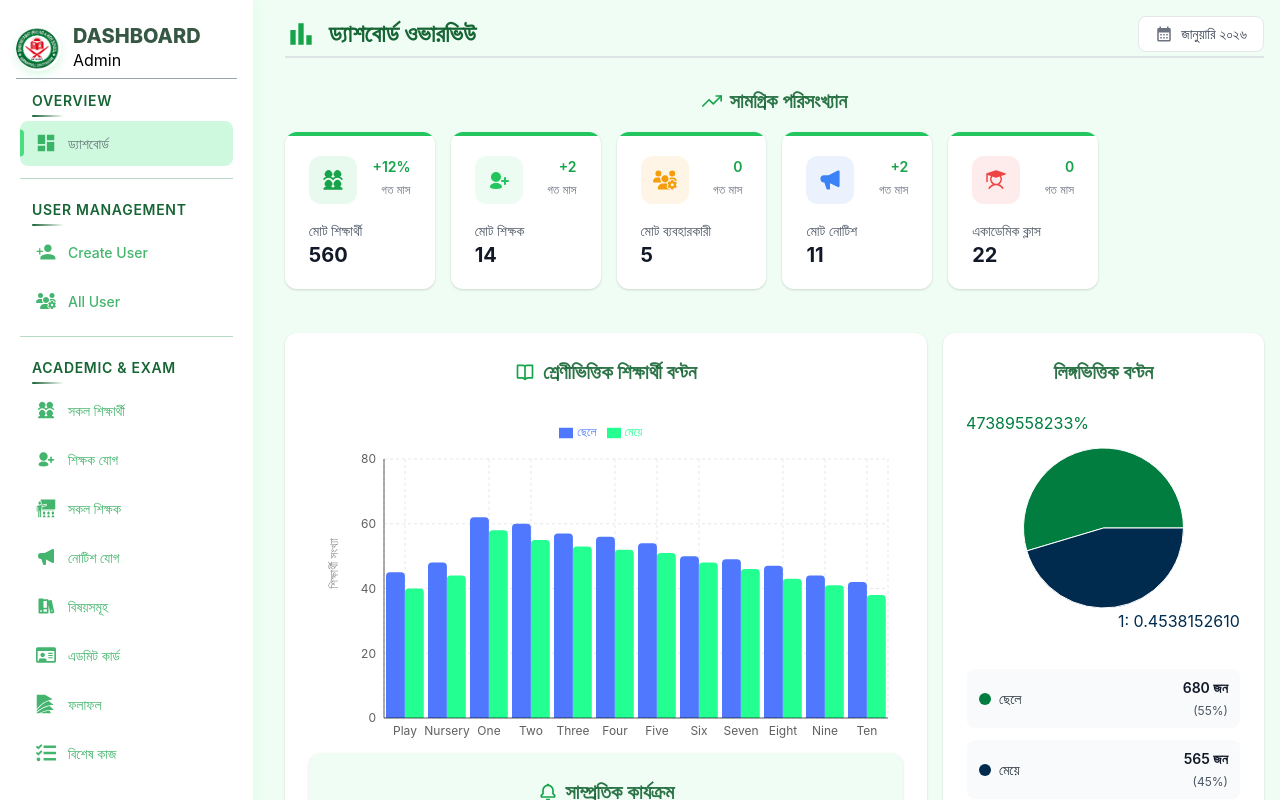
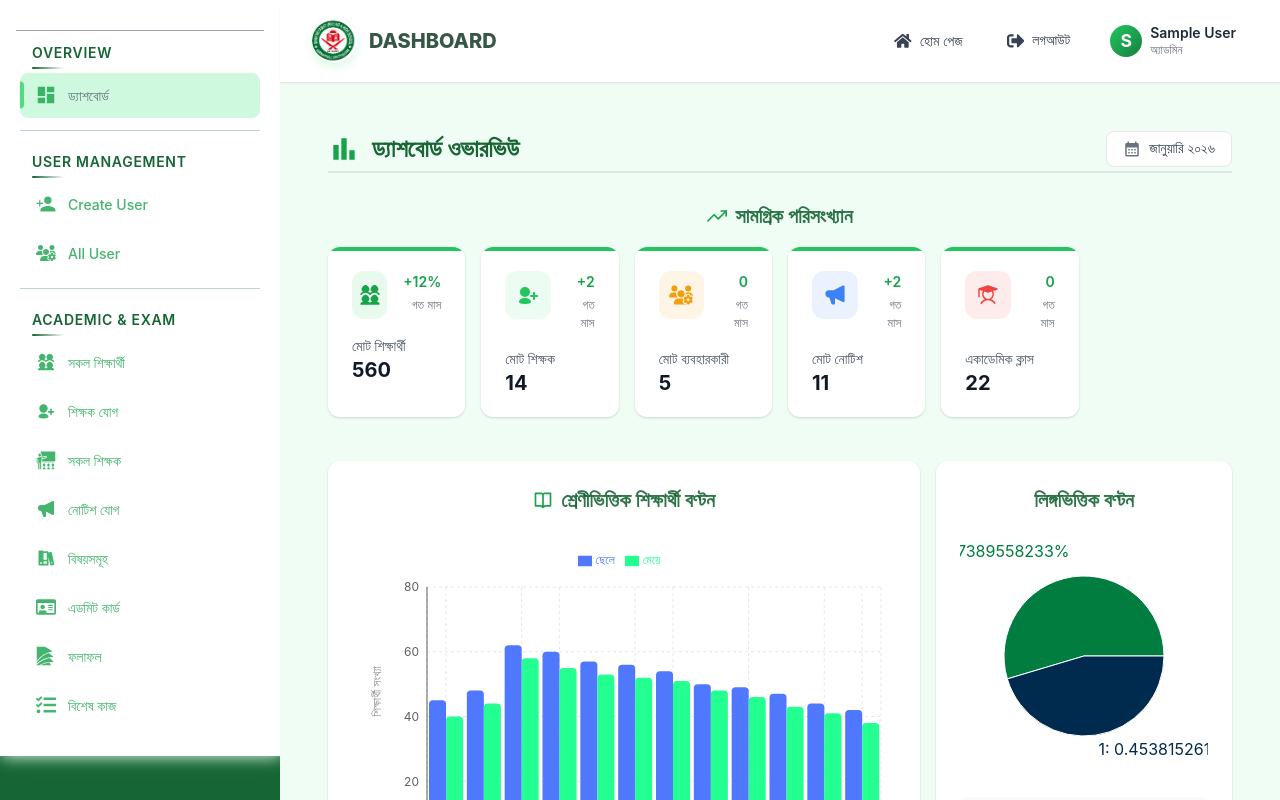
Before and after one commit to RRDesignHub/sns-dashboard, a React (Vite) app: page /dashboard/overview in a window 1280 px wide. Shown: the top 800 px of the page. Built offline with nearby package versions, Linux system fonts and the light colour scheme; sample sign-in values are in the browser's storage.

Commit message:
Add logout functionality and redesign the dashboard right side content

```diff
--- a/src/AuthProvider/AuthProvider.tsx
+++ b/src/AuthProvider/AuthProvider.tsx
@@ -1,5 +1,5 @@
 import { useState, type ReactNode } from "react";
-import { AuthContext } from "./AuthContext"; // Import from the other file
+import { AuthContext } from "./AuthContext";
 import axios from "axios";
 import type {
   LoginCredentials,
--- a/src/components/DashboardComponents/SidebarNav.tsx
+++ b/src/components/DashboardComponents/SidebarNav.tsx
@@ -44,7 +44,6 @@ export interface NavGroup {
 }
 
 const SidebarNav = () => {
-  // TEMP: later this will come from Redux / Auth Context
   const userRole: UserRole = {
     isAdmin: true,
     isTeacher: false,
@@ -230,22 +229,9 @@ const SidebarNav = () => {
       ],
     },
   ];
+
   return (
     <div className={styles.sidebarWrapper}>
-      {/* 1. Branding Section - Now inside the wrapper for proper styling */}
-      <div className={styles.brand}>
-        <img src="/logo.png" alt="SNS_logo" />
-        <div className={styles.brandText}>
-          <h2>Dashboard</h2>
-          <span>
-            {userRole.isAdmin
-              ? "Admin"
-              : userRole.isAdmin
-                ? "Teacher"
-                : "Accountant"}
-          </span>
-        </div>
-      </div>
       <div className={styles.navDivider}></div>
       {/* 2. Navigation Flow - Logic Only */}
       <nav className={styles.navigation}>
--- a/src/layouts/Dashboard.tsx
+++ b/src/layouts/Dashboard.tsx
@@ -1,8 +1,10 @@
-import { Outlet } from "react-router-dom";
+import { Link, Outlet } from "react-router-dom";
 import styles from "../styles/layouts/Dashboard.module.scss";
 import SidebarNav from "../components/DashboardComponents/SidebarNav";
-
+import useAuth from "../hooks/useAuth";
+import { FaHome, FaSignOutAlt } from "react-icons/fa";
 const DashboardLayout = () => {
+  const { user, logout } = useAuth();
   return (
     <section className={styles.dashboardParent}>
       {/* Sidebar */}
@@ -12,7 +14,58 @@ const DashboardLayout = () => {
 
       {/* Main Content */}
       <main className={styles.mainContent}>
-        <Outlet />
+        <header className={styles.dashboardHeader}>
+          <div className={styles.headerLeft}>
+            <div className={styles.brand}>
+              <img src="/logo.png" alt="SNS_logo" />
+              <div className={styles.brandText}>
+                <h2>Dashboard</h2>
+              </div>
+            </div>
+          </div>
+
+          <div className={styles.headerRight}>
+            {/* Home Button */}
+            <Link to="/" className={styles.iconButton}>
+              <FaHome />
+              <span>হোম পেজ</span>
+            </Link>
+
+            {/* Logout Button */}
+            <button className={styles.iconButton} onClick={() => logout()}>
+              <FaSignOutAlt />
+              <span>লগআউট</span>
+            </button>
+
+            {/* User Profile Dropdown */}
+            <div className={styles.userDropdown}>
+              <div className={styles.userInfo}>
+                <div className={styles.userAvatar}>
+                  {user?.name?.charAt(0).toUpperCase() || "U"}
+                </div>
+                <div className={styles.userDetails}>
+                  <span className={styles.userName}>
+                    {user?.name || "User"}
+                  </span>
+                  <span className={styles.userRole}>
+                    {user?.role === "admin"
+                      ? "অ্যাডমিন"
+                      : user?.role === "teacher"
+                        ? "শিক্ষক"
+                        : user?.role === "accountant"
+                          ? "হিসাবরক্ষক"
+                          : "ব্যবহারকারী"}
+                  </span>
+                </div>
+              </div>
+            </div>
+          </div>
+        </header>
+
+        {/* Page Content */}
+        <div className={styles.pageContent}>
+          <Outlet />
+        </div>
       </main>
     </section>
   );
--- a/src/styles/_variables.scss
+++ b/src/styles/_variables.scss
@@ -65,6 +65,7 @@ $font-2xl: 1.5rem;   // 24px
 
 // Spacing
 $spacing-unit: 0.25rem;
+$spacing-0: 0;
 $spacing-1: $spacing-unit * 1;   // 4px
 $spacing-2: $spacing-unit * 2;   // 8px
 $spacing-3: $spacing-unit * 3;   // 12px
--- a/src/styles/components/Sidebar.module.scss
+++ b/src/styles/components/Sidebar.module.scss
@@ -11,31 +11,7 @@
   &::-webkit-scrollbar{
     display: none;
   }
-  .brand {
-    @include flex(row, start, center, 0.75rem);
 
-    img {
-      height: 45px;
-      width: 45px;
-      border-radius: 50%;
-      box-shadow: 0 4px 10px rgba($color-primary-400, 0.2);
-    }
-
-    h2 {
-      @include heading(lg, 800, uppercase);
-      color: $color-primary-950;
-      line-height: 1.2;
-        opacity: 0.8;
-      span {
-        display: block;
-        font-size: $font-sm;
-        font-weight: 500;
-        text-transform: capitalize;
-        color: $color-gray-400;
-        opacity: 0.5;
-      }
-    }
-  }
 
   .navDivider {
     border-top: 1px solid $color-gray-400;
--- a/src/styles/layouts/Dashboard.module.scss
+++ b/src/styles/layouts/Dashboard.module.scss
@@ -1,12 +1,277 @@
 @import "../../styles/variables";
 @import "../../styles/mixin";
 
+
 .dashboardParent {
-    @include grid(1fr 4fr, $spacing-3);
+    @include grid(1fr 4fr, $spacing-0);
     height: 100vh;
     background-color: $color-primary-50;
-    >main{
+
+    > main {
         background-color: $color-primary-50;
         min-height: 100%;
+        @include flex(column, flex-start, stretch, 0);
     }
 }
+
+/* Sidebar Styles */
+.sidebar {
+    background: linear-gradient(180deg, $color-primary-900 0%, $color-primary-800 100%);
+    color: $color-white;
+    overflow-y: auto;
+    height: 100vh;
+    position: sticky;
+    top: 0;
+
+    // Custom scrollbar
+    &::-webkit-scrollbar {
+        width: 6px;
+    }
+
+    &::-webkit-scrollbar-track {
+        background: rgba($color-white, 0.1);
+    }
+
+    &::-webkit-scrollbar-thumb {
+        background: $color-primary-600;
+        border-radius: $radius-full;
+
+        &:hover {
+            background: $color-primary-500;
+        }
+    }
+}
+
+/* ========== FIXED HEADER STYLES ========== */
+.dashboardHeader {
+    @include flex-between;
+    position: sticky;
+    top: 0;
+    z-index: 10;
+    background: $color-white;
+    padding: $spacing-4 $spacing-6;
+    border-bottom: 1px solid $color-gray-200;
+    box-shadow: $shadow-sm;
+
+    @include respond-to('md') {
+        padding: $spacing-4 $spacing-8;
+    }
+}
+
+.headerLeft {
+    @include flex-start;
+    .brand {
+    @include flex(row, start, center, 0.75rem);
+
+    img {
+      height: 45px;
+      width: 45px;
+      border-radius: 50%;
+      box-shadow: 0 4px 10px rgba($color-primary-400, 0.2);
+    }
+
+    h2 {
+      @include heading(lg, 800, uppercase);
+      color: $color-primary-950;
+      line-height: 1.2;
+        opacity: 0.8;
+      span {
+        display: block;
+        font-size: $font-sm;
+        font-weight: 500;
+        text-transform: capitalize;
+        color: $color-gray-400;
+        opacity: 0.5;
+      }
+    }
+  }
+    .pageTitle {
+        h1 {
+            font-size: $font-lg;
+            font-weight: $font-weight-semibold;
+            color: $color-gray-800;
+            margin: 0;
+
+            @include respond-to('md') {
+                font-size: $font-xl;
+            }
+        }
+    }
+}
+
+.headerRight {
+    @include flex(row, flex-end, center, $spacing-3);
+}
+/* Icon Buttons (Home & Logout) */
+.iconButton {
+    @include flex(row, center, center, $spacing-2);
+    padding: $spacing-2 $spacing-4;
+    background: transparent;
+    border: none;
+    border-radius: $radius-md;
+    color: $color-gray-700;
+    font-size: $font-sm;
+    font-weight: $font-weight-medium;
+    cursor: pointer;
+    @include transition(all);
+    text-decoration: none;
+
+    svg {
+        font-size: $font-md;
+        transition: transform $transition-base;
+    }
+
+    span {
+        display: none;
+
+        @include respond-to('sm') {
+            display: inline;
+        }
+    }
+
+    &:hover {
+        background: rgba($color-primary-600, 0.1);
+        color: $color-primary-600;
+
+        svg {
+            transform: translateY(-2px);
+        }
+    }
+
+    &:focus-visible {
+        outline: 2px solid $color-primary-500;
+        outline-offset: 2px;
+        border-radius: $radius-md;
+    }
+
+    &:active {
+        transform: scale(0.98);
+    }
+}
+
+/* Logout Button Specific Style */
+.iconButton:last-of-type {
+    &:hover {
+        background: rgba($color-error, 0.1);
+        color: $color-error;
+    }
+}
+
+
+.userInfo {
+    @include flex(row, center, center, $spacing-2);
+    padding: $spacing-2 $spacing-3;
+    background: transparent;
+    border: none;
+    border-radius: $radius-lg;
+    cursor: pointer;
+    @include transition(all);
+
+    &:hover {
+        background: $color-gray-100;
+    }
+}
+
+.userAvatar {
+    @include flex-center;
+    width: $spacing-8;
+    height: $spacing-8;
+    background: linear-gradient(135deg, $color-primary-500, $color-primary-700);
+    color: $color-white;
+    border-radius: $radius-full;
+    font-weight: $font-weight-bold;
+    font-size: $font-md;
+    text-transform: uppercase;
+}
+
+.userDetails {
+    @include flex(column, center, flex-start, 0);
+    display: none;
+
+    @include respond-to('sm') {
+        display: flex;
+    }
+}
+
+.userName {
+    font-size: $font-sm;
+    font-weight: $font-weight-semibold;
+    color: $color-gray-800;
+    line-height: 1.3;
+}
+
+.userRole {
+    font-size: $font-xs;
+    color: $color-gray-500;
+    line-height: 1.3;
+}
+
+/* Page Content */
+.pageContent {
+    padding: $spacing-6;
+    flex: 1;
+
+    @include respond-to('md') {
+        padding: $spacing-8;
+    }
+}
+
+/* Animations */
+@keyframes fadeInDown {
+    from {
+        opacity: 0;
+        transform: translateY(-10px);
+    }
+    to {
+        opacity: 1;
+        transform: translateY(0);
+    }
+}
+
+/* Dark Theme Support */
+[data-theme="dark"] {
+    .dashboardHeader {
+        background: $color-gray-800;
+        border-bottom-color: $color-gray-700;
+
+        .pageTitle h1 {
+            color: $color-gray-100;
+        }
+    }
+
+    .iconButton {
+        color: $color-gray-400;
+
+        &:hover {
+            background: $color-gray-700;
+            color: $color-primary-400;
+        }
+    }
+
+    .userInfo:hover {
+        background: $color-gray-700;
+    }
+
+    .userName {
+        color: $color-gray-100;
+    }
+
+    .userRole {
+        color: $color-gray-400;
+    }
+
+}
+
+/* Responsive Adjustments */
+@include respond-to('md') {
+    .dashboardParent {
+        grid-template-columns: 260px 1fr;
+        gap: $spacing-0;
+    }
+}
+
+@include respond-to('lg') {
+    .dashboardParent {
+        grid-template-columns: 280px 1fr;
+    }
+}
```
